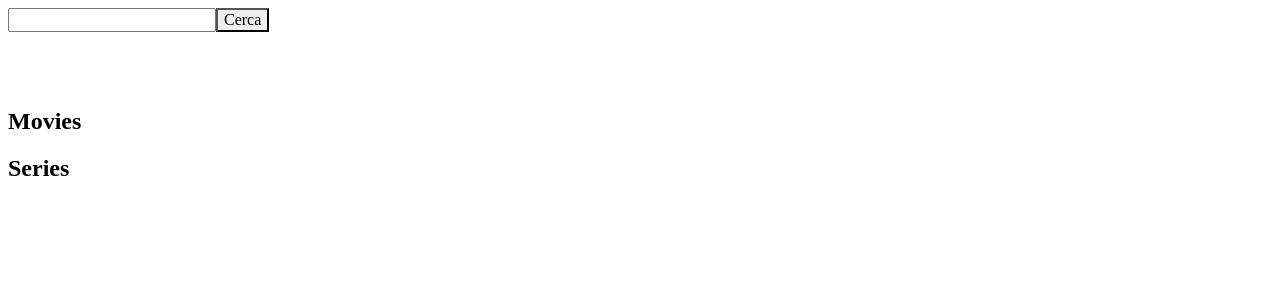
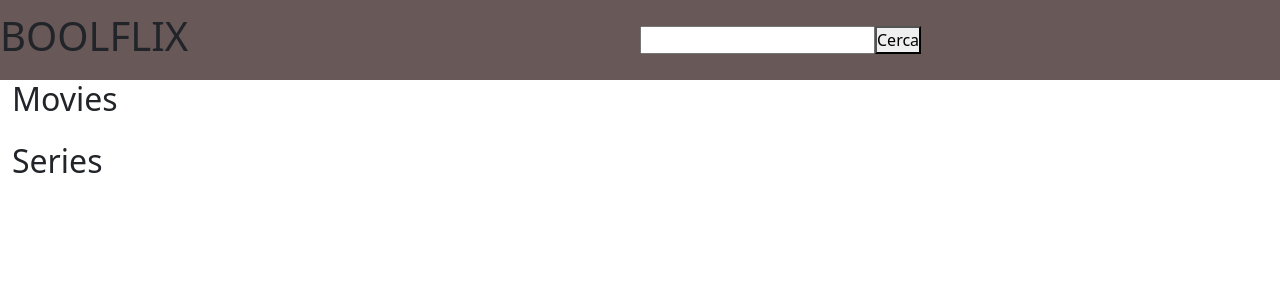
Before and after one commit to Dumy1994/vue-boolflix, a Vue app: page / in a window 1280 px wide. Shown: the top 300 px of the page. Built offline with nearby package versions, Linux system fonts and the light colour scheme.

Commit message:
aggiunta img

```diff
--- a/src/App.vue
+++ b/src/App.vue
@@ -69,5 +69,8 @@ export default {
 </script>
 
 <style lang="scss">
-
+@import "./components/style/general.scss";
+main{
+  width: 100vw;
+}
 </style>
--- a/src/components/AppHeader.vue
+++ b/src/components/AppHeader.vue
@@ -1,7 +1,13 @@
 <template>
-     <div>
-      <input type="text" v-model="search" @keyup.enter="$emit('performSearch',search)">
-      <button @click="cerca">Cerca</button>
+    <div class="d-flex justify-content-center align-items-center container-header">
+      <div class="col-6">
+        <h1>BOOLFLIX</h1>
+      </div>
+      <div class="col-6">
+        <input type="text" v-model="search" @keyup.enter="$emit('performSearch',search)">
+        <button @click="cerca">Cerca</button>
+      </div>
+
     </div>
 </template>
 
@@ -13,7 +19,6 @@ export default {
     data(){
         return{
           search:'',
-
         }
     },
     methods:{
@@ -23,9 +28,7 @@ export default {
         }
     },
     computed:{
-      // mysearch(){
-      //   return state.search
-      // }
+
     },
     mounted(){
 
@@ -36,8 +39,9 @@ export default {
 <style lang="scss" scoped>
 @import "./style/general.scss";
 
-div{
+.container-header{
   height: 10vh;
+  background-color: rgb(105, 88, 88);
 }
 
 
--- a/src/components/CompMainTemplate.vue
+++ b/src/components/CompMainTemplate.vue
@@ -1,18 +1,21 @@
 <template>
-    <section class="row">
+    <section class="container-fluid">
+
         <h2>{{title}}</h2>
-       <ul>
-        <li class="card" v-for="(item) in items" :key="item.id">
-          id: {{item.id}}<br />
-          titolo originale: {{item.original_title ? item.original_title : item.original_name}}<br />
-          titolo: {{item.title ? item.title : item.name}}<br />
-          lingua: <img :src="(item.original_language !== 'it') ? item.original_language : require('../assets/' + item.original_language + '.jpg') " >
+        <ul class="row justify-content-center">
 
+            <li class="card col-3" v-for="(item) in items" :key="item.id">
+            <img class="img-film" :src="'https://image.tmdb.org/t/p/w342/' + item.backdrop_path" alt="">
+            <div class="info">
+                <!-- id: {{item.id}}<br /> -->
+                Titolo originale: {{item.original_title ? item.original_title : item.original_name}}<br />
+                Titolo: {{item.title ? item.title : item.name}}<br />
+                Lingua: <img class="flag" :src="(item.original_language !== 'it') ? item.original_language : require('../assets/' + item.original_language + '.jpg') " >
+                Voto: {{item.vote_average}}<br/>
+            </div>
 
-          voto: {{item.vote_average}}<br/>
-        </li>
-      </ul>
-
+            </li>
+        </ul>
     </section>
 </template>
 
@@ -40,8 +43,20 @@ export default {
 </script>
 
 <style lang="scss">
-    img{
+    .flag{
         height: 10px;
         width: 10px;
     }
+    ul{
+        padding-left: 0 !important;
+        padding-right: 0!important;
+        li{
+           margin: 10px ;
+           width: calc((100vw / 3) - 20px) !important;
+           .img-film{
+
+
+           }
+        }
+    }
 </style>
--- a/src/components/style/general.scss
+++ b/src/components/style/general.scss
@@ -1,3 +1,14 @@
 @import "~bootstrap/scss/bootstrap.scss";
 
 @import "./variable.scss";
+*{
+    margin: 0;
+    padding: 0;
+    box-sizing: border-box;
+}
+
+.clearfix::after{
+	content: '';
+	display: table;
+	clear:  both;
+}
```
